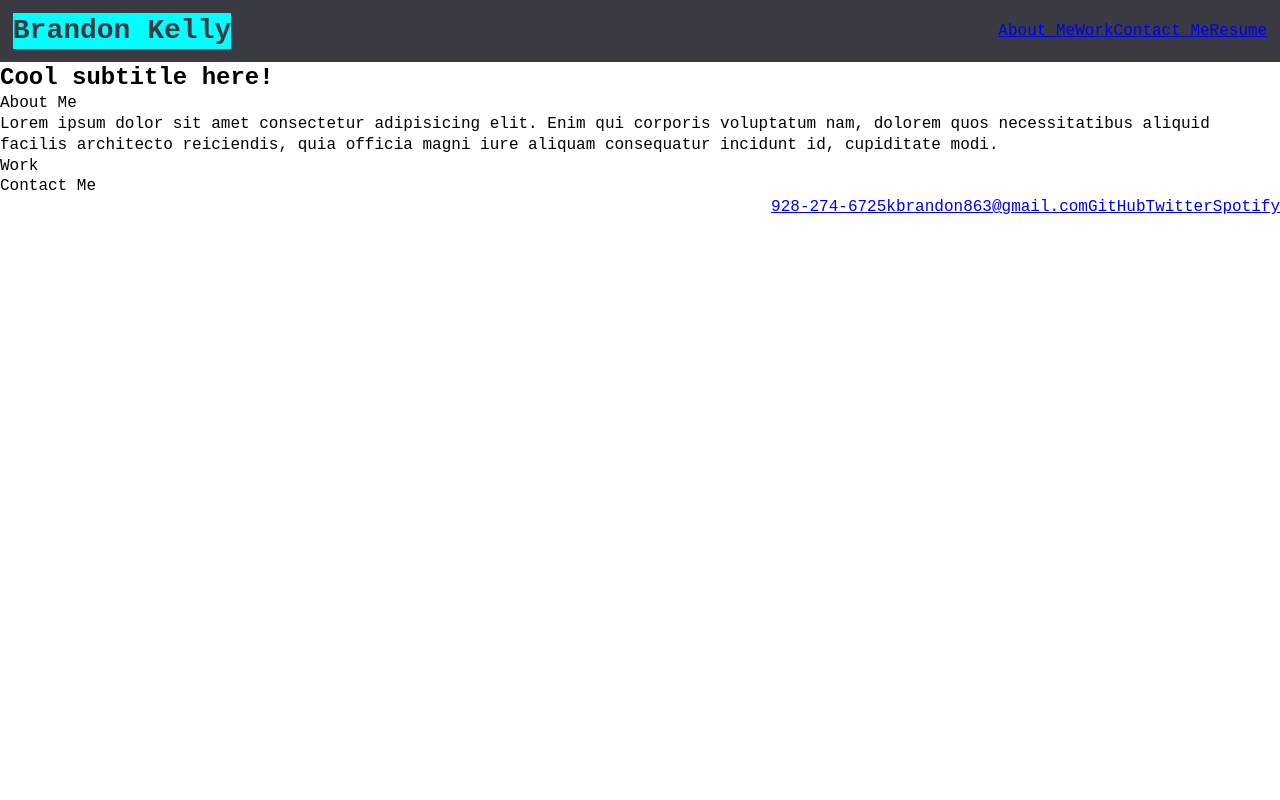
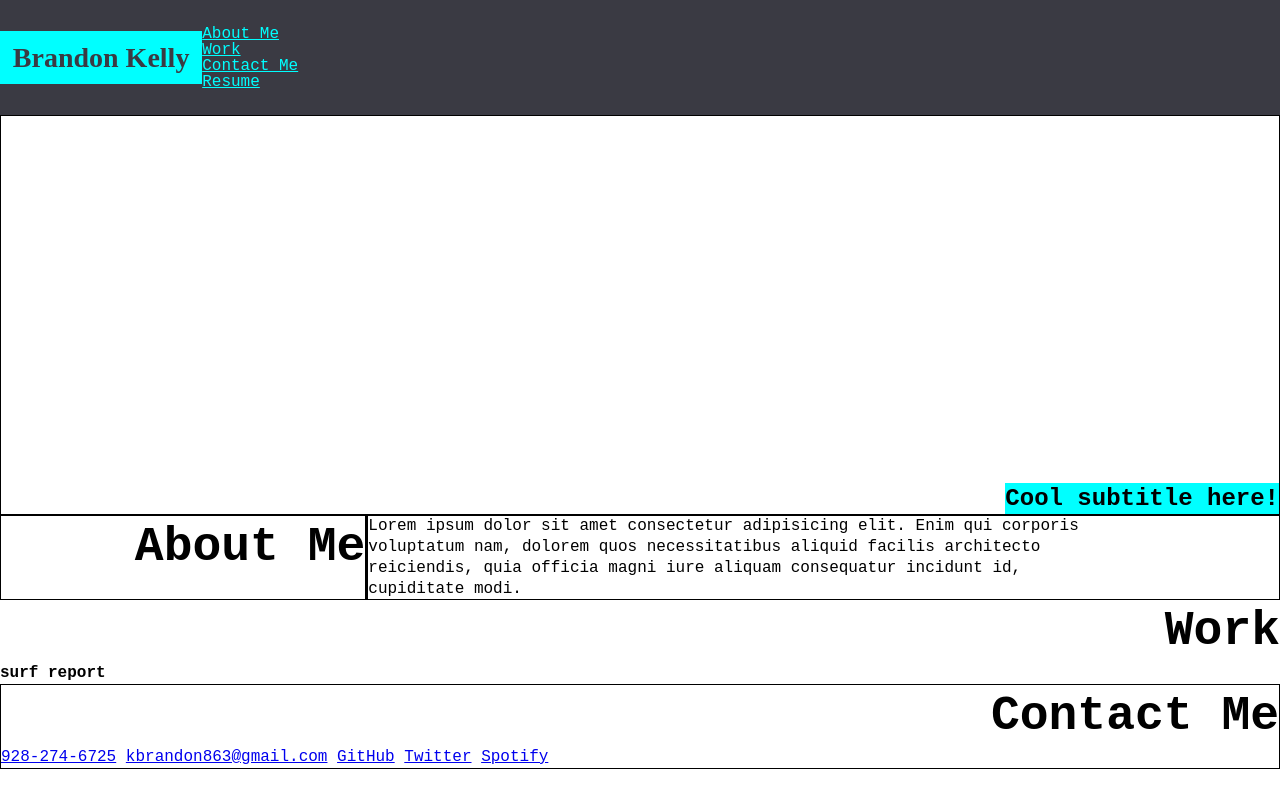
Before and after one commit to bkness/css-portfolio-homework, a plain HTML site: page index.html in a window 1280 px wide. Drawn offline with Linux system fonts and the light colour scheme; files that its build step writes are made by us from their sources; files whose address does not match are found by name.

Commit message:
progress on css

```diff
--- a/index.html
+++ b/index.html
@@ -23,37 +23,52 @@
       </header>
 
       <main>
-        <section>
+        <section class="box">
             <h2>Cool subtitle here!</h2>
         </section>
 
-       <section>
-            <div class="box1">
-            <p>About Me</p>
-                <p>
+        <section class="box1">
+          <div class="div1">
+          <h3>About Me</h3>
+          </div>
+          <div class ="div2">
+          <p>
                   Lorem ipsum dolor sit amet consectetur adipisicing elit. Enim qui corporis voluptatum nam, dolorem quos necessitatibus aliquid facilis architecto reiciendis, quia officia magni iure aliquam consequatur incidunt id, cupiditate modi.</div>
                 </p>
             </div>
+          <div class="div3"></div>
+            </section>
 
-            <div class="box2">
-              <p>Work</p>
-            </div>
+          <section class="box2">
+          <div class="div4">
+          <h3>Work</h3>
+        </div>
+
+        <div class="div5"><h4>surf report</h4></div>
+        <div class="div6"></div>
+
+
+
+
         </section>
-    </main>
 
-    <footer>
-        <div class="footer">
-            <nav>
-                <p>Contact Me</p>
-                    <ul>
+          <section class="box3">
+          <h3>Contact Me</h3>
+              <ul>
                         <a href="#">928-274-6725</a>
                         <a href="#">kbrandon863@gmail.com</a>
                         <a href="#">GitHub</a>
                         <a href="#">Twitter</a>
                         <a href="#">Spotify</a>
                     </ul>
-        </div>
-    </footer>
+
+
+            </section>
+    </main>
+
+        <footer>
+
+        </footer>
 </body>
 
 
--- a/style.css
+++ b/style.css
@@ -1,4 +1,4 @@
-body {
+main {
     display: flex;
     flex-direction: column;
     line-height: 1.3;
@@ -6,26 +6,98 @@
 
 header {
     display: flex;
-    justify-content: space-between;
     align-items: center;
-    padding: 1%;
+    margin-left: 0;
+    padding-top: 2%;
+    padding-bottom: 2%;
     background-color: rgb(58, 58, 67);
     color: rgb(58, 58, 67)
+
 }
 
 h1 {
     display: flex;
-    justify-content: center;
+    flex-direction: row;
+    justify-content: flex-start;
+    text-align: left;
+    margin-left: 0;
+    padding: 1%;
     font-size: 175%;
-    font-family: 'Courier New', Courier, monospace;
+    font-family: 'Times New Roman', Times, serif;
     background-color: aqua;
 
 }
 
-nav ul {
+nav a {
+    color: aqua
+
+}
+
+h2 {
+    background-color: aqua;
+}
+
+nav {
+    justify-content: flex-end;
+    display: flex;
+    flex-direction: row;
+}
+
+h3 {
+    font-size: 300%;
+    text-align: right;
+
+}
+
+.box {
+    border: 1px solid black;
+    height: 50vh;
     display: flex;
     justify-content: flex-end;
-    color: aqua;
+    align-items: flex-end;
+
+}
+
+.box1 {
+    border: 1px solid black;
+    display: flex;
+    flex-direction: row;
+
+}
+
+.box1 div {
 
 
-  }
+}
+
+.div1 {
+    flex: 1;
+    border-right: 3px solid black;
+
+
+}
+
+.div2 {
+    flex: 2;
+
+}
+
+.div3 {
+    flex: .5;
+
+}
+
+.div4 [
+    flex: 1;
+    border-right: 3px solid black;
+
+
+]
+
+.box2 {
+    border: 1px solid black;
+}
+
+.box3 {
+    border: 1px solid black;
+}
```
